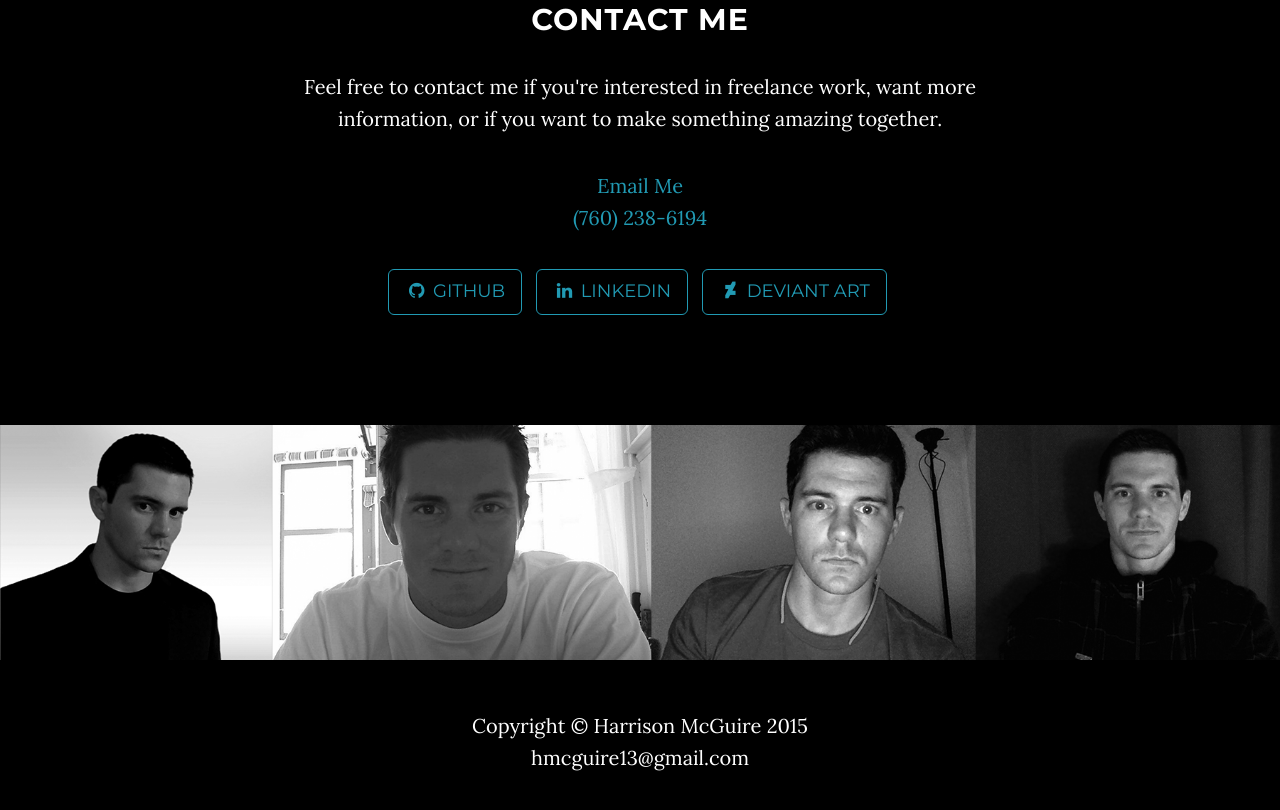
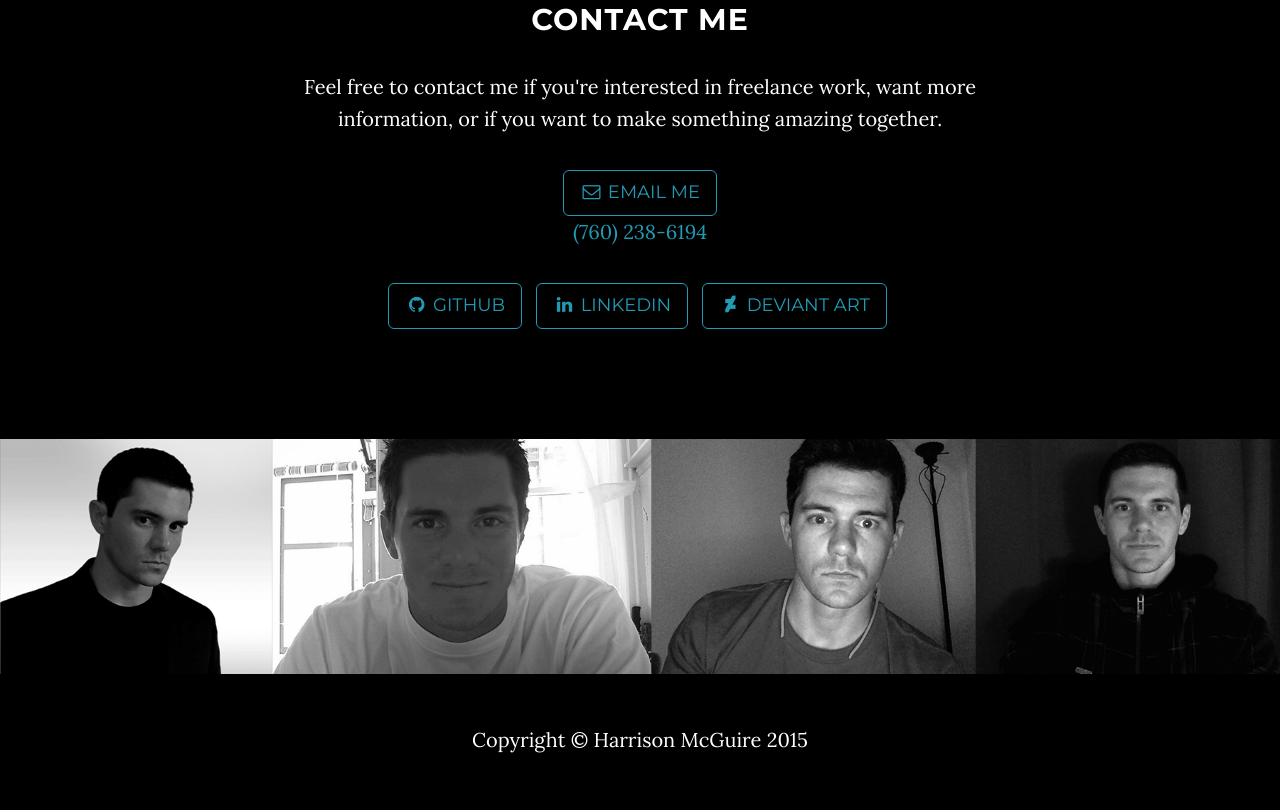
Before and after one commit to Harrison1/personalwebsite, a plain HTML site: page index.html in a window 1280 px wide. Shown: the part 3363-4173 px from the top of the page. Drawn offline with Linux system fonts and the light colour scheme; some packages are replaced by stand-ins of ours; a script that the page names is missing.

Commit message:
Updated Email Button

```diff
--- a/index.html
+++ b/index.html
@@ -273,7 +273,8 @@
                 <h2>Contact Me</h2>
                 <p>Feel free to contact me if you're interested in freelance work, want more information, or if you want to make something
                 amazing together.</p>
-                <p><a href="mailto:hmcguire13@gmail.com">Email Me</a>
+                <p>
+            <a href="mailto:hmcguire13@gmail.com" class="btn btn-default btn-lg"><i class="fa fa-envelope-o fa-fw"></i> <span class="network-name">Email Me</span></a>
                 <br><font color= "#219ab3">(760) 238-6194</a></font></p>
 
                 <ul class="list-inline banner-social-buttons">
@@ -309,7 +310,7 @@
     <!-- Footer -->
     <footer>
         <div class="container text-center">
-            <p>Copyright &copy; Harrison McGuire 2015<br>hmcguire13@gmail.com</p>
+            <p>Copyright &copy; Harrison McGuire 2015</p>
         </div>
     </footer>
 
```
